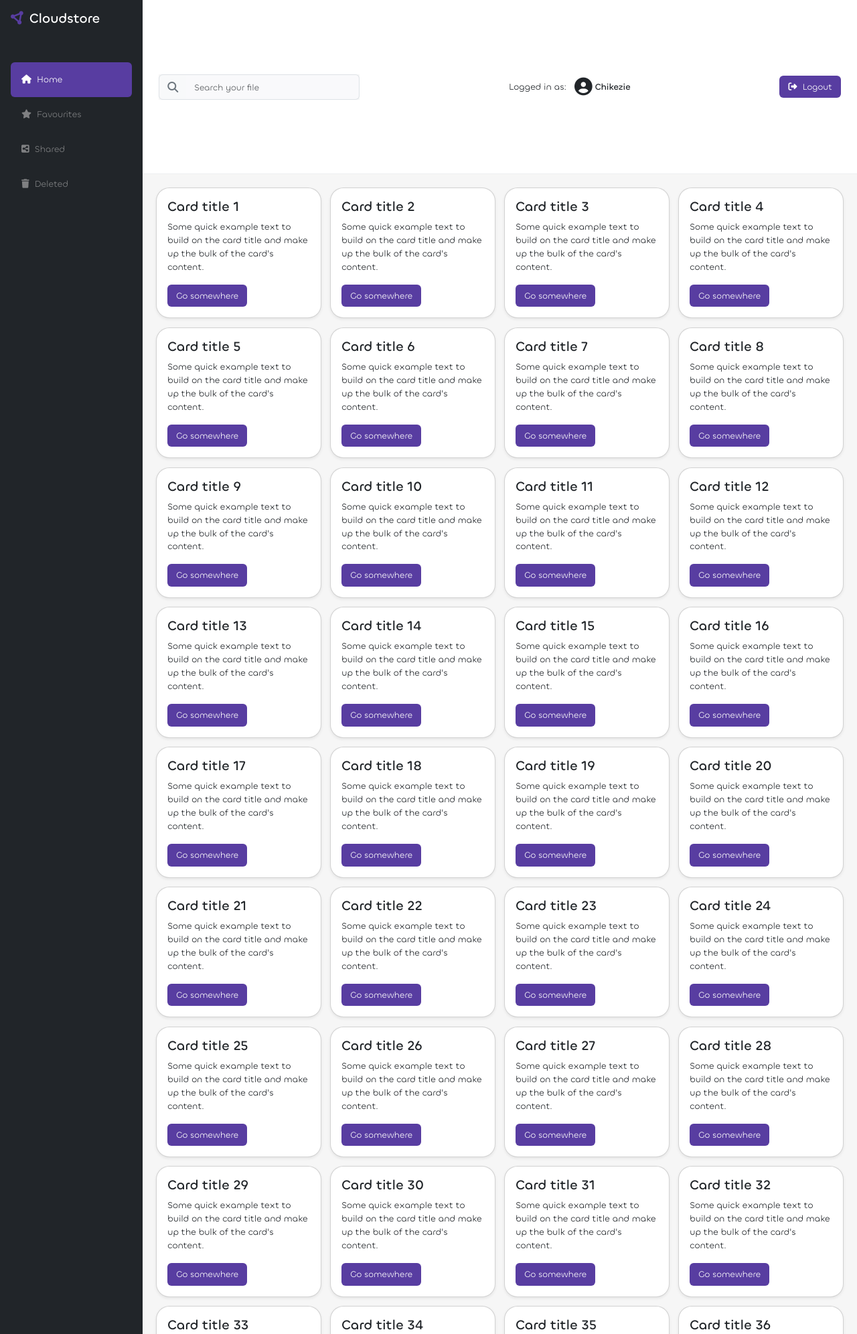
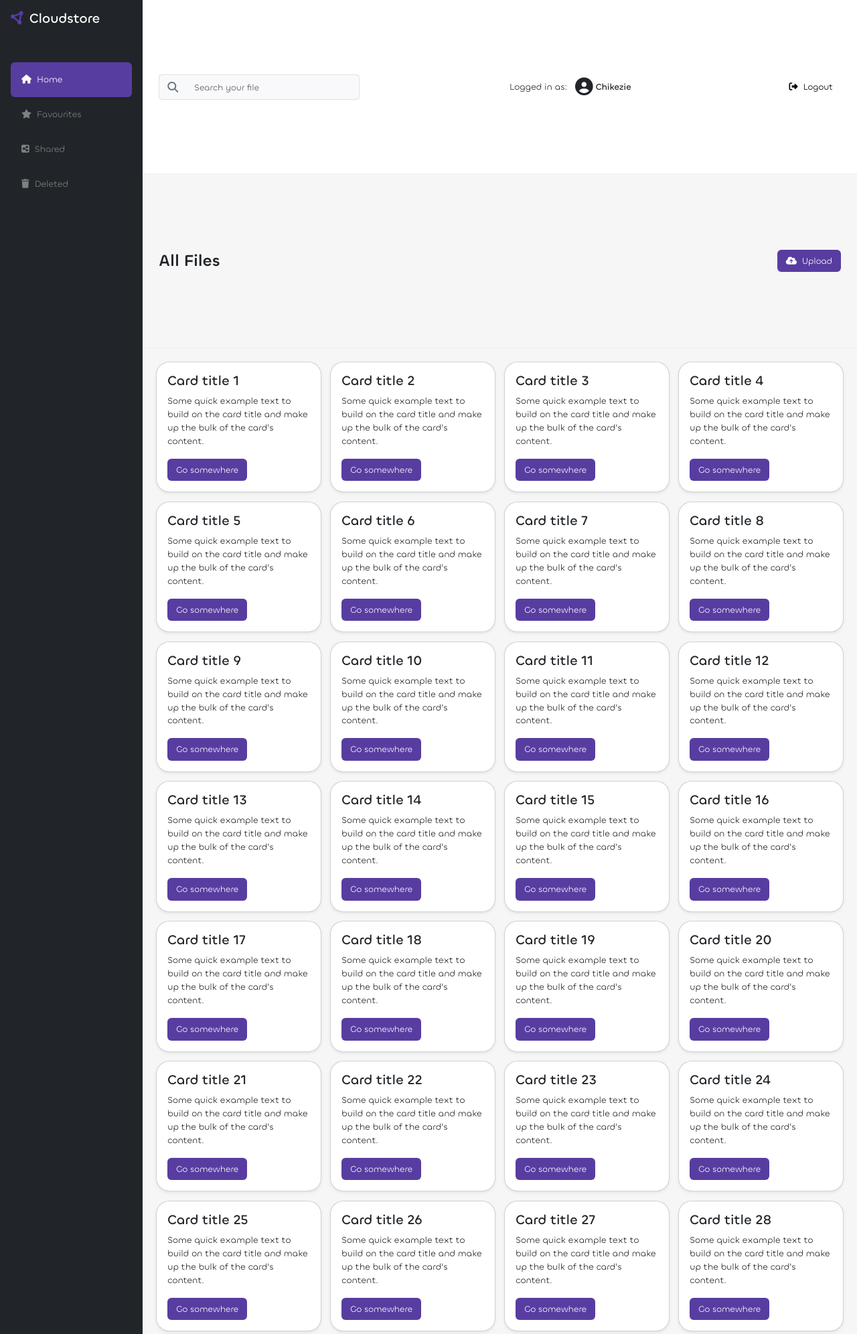
Before and after one commit to Chixide1/Cloudstore, a Django app: page /dashboard/ in a window 1280 px wide. Shown: the top 1992 px of the page at 67% size. Run offline with Django 5.2, Linux system fonts and the light colour scheme; style sheets or scripts are compiled from the project's sources; some libraries are stand-ins or nearby versions.

Commit message:
Made some tweaks on styling

```diff
--- a/apps/filestore/templates/_dashboard.html
+++ b/apps/filestore/templates/_dashboard.html
@@ -1,3 +1,7 @@
+<div class="w-100 dashboard__upload d-flex align-items-center justify-content-between px-4">
+    <h4 class="m-0" style="font-weight: 550;">All Files</h4>
+    <button class="btn btn--accent"><i class="fa-solid fa-cloud-arrow-up"></i><span class="ps-2">Upload</span></button>
+</div>
 <div class="dashboard">
     {% for n in test %}
         <div class="card shadow-sm dashboard__card">
--- a/apps/filestore/templates/_topbar.html
+++ b/apps/filestore/templates/_topbar.html
@@ -8,5 +8,5 @@
         <i class="fa-solid fa-circle-user fa-2x"></i>
         <p class="m-0" style="font-weight: 500; font-size: small;">Chikezie</p>
     </div>
-    <button class="btn btn--accent topbar__logout"><i class="fa-solid fa-right-from-bracket"></i><span class="ps-2">Logout</span></button>
+    <button class="topbar__logout btn btn-light" style="font-size: small;"><i class="fa-solid fa-right-from-bracket"></i><span class="ps-2">Logout</span></button>
 </div>
--- a/assets/sass/components/_filestore.scss
+++ b/assets/sass/components/_filestore.scss
@@ -43,7 +43,7 @@
     &__quota {
         padding: 10px;
         height: 30%;
-        background-color: #343A40;
+        background-color: $primary-clr-3;
         margin-top: auto;
     }
 }
@@ -62,6 +62,11 @@
     &__input::placeholder {
         font-size: small;
     }
+
+    &__logout {
+        background-color: white;
+        border: none;
+    }
 }
 
 .dashboard {
@@ -77,13 +82,19 @@
     }
 
     background-color: $background-color-1;
-    height: 90vh;
+    height: 80vh;
     overflow-y: scroll;
     padding: 20px;
     display: grid;
     grid-template-columns: repeat(auto-fill, minmax(20%, auto));
     gap: 1em;
     max-width: 100%;
+
+    &__upload {
+        background-color: $background-color-1;
+        height: 10vh;
+        border-bottom: 1px solid var(--bs-gray-200);
+    }
 
     &__card {
         border-radius: 20px;
--- a/assets/sass/components/_vars.scss
+++ b/assets/sass/components/_vars.scss
@@ -1,4 +1,6 @@
 $primary-clr-1: #212529;
+$primary-clr-3: var(--bs-gray-800);
 $primary-clr-2: #EEEFF1;
 $background-color-1: #F6F6F6;
+$background-color-2: var(--bs-gray-500);
 $accent-clr: #583DA1;
```
Also changed, not shown: assets/sass/base.css (+9 -2 lines), 1 other file.
